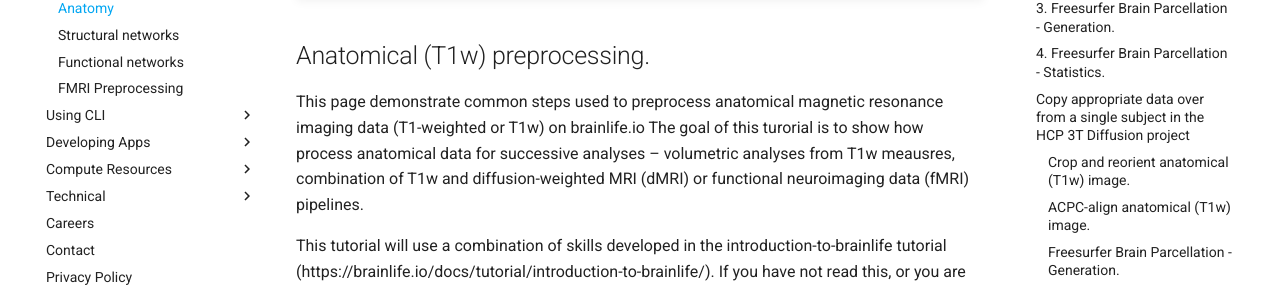
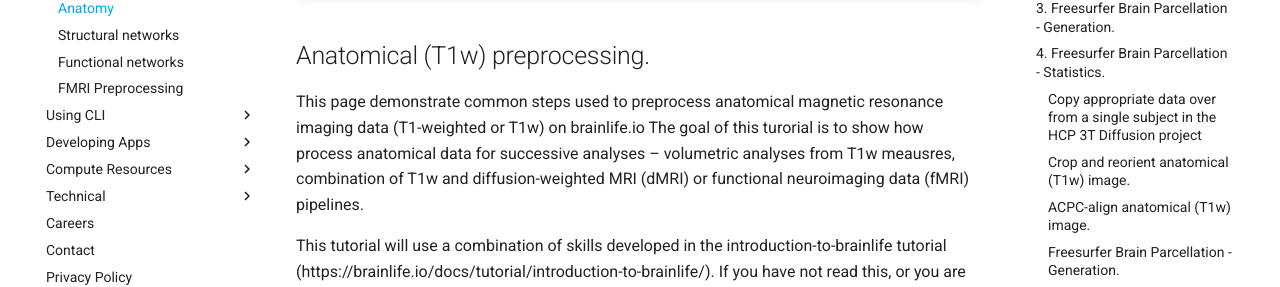
Before and after one commit to brainlife/docs, an MkDocs documentation site: the page built from docs/tutorial/t1w-preprocessing.md, in a window 1280 px wide. Shown: the part 265-552 px from the top of the page. Built offline with MkDocs 1.6.1 and Material for MkDocs 9.7.7, drawn with Linux system fonts in a browser that asks for light colours; comment, search, counter and statistics services are not loaded.

```diff
--- a/docs/tutorial/t1w-preprocessing.md
+++ b/docs/tutorial/t1w-preprocessing.md
@@ -34,7 +34,7 @@ Now, let's get to work! The following steps of this tutorial will show you how t
 1. generate cortical and white matter surfaces and parcellations using Freesurfer,
 1. obtain common statistics from the Freesurfer parcellation.
 
-### Copy appropriate data over from a single subject in the HCP 3T Diffusion project
+##### Copy appropriate data over from a single subject in the HCP 3T Diffusion project
 
 1. Click the following link to go to the project's page for the 'HCP 3T Diffusion' project: https://brainlife.io/project/5941a225f876b000210c11e5/
 1. Click the 'Archive' tab at the top of the screen to go to the archive's page.
```
